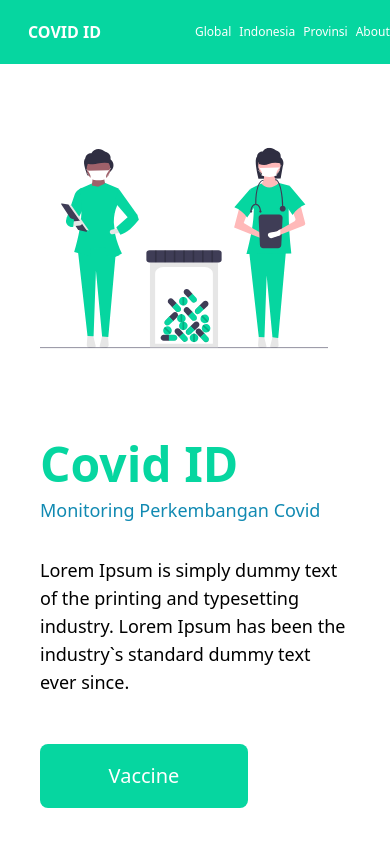
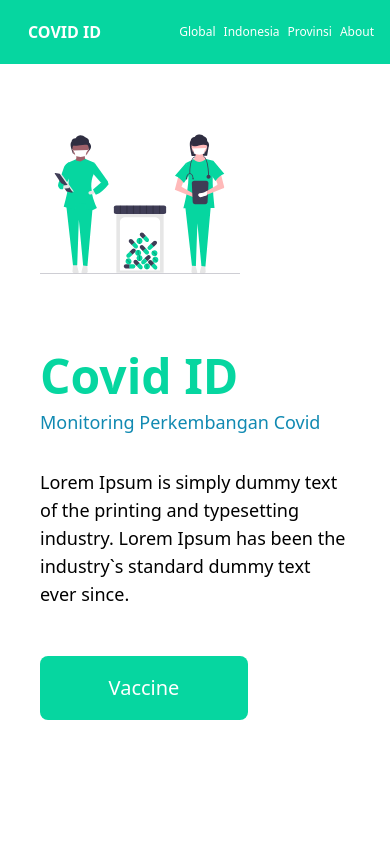
Before and after one commit to stealergood/covid-web, a React (Vite) app: page / in a window 390 px wide. Shown: the top 844 px of the page. Built offline with nearby package versions, Linux system fonts and the light colour scheme.

Commit message:
Modified some responsive design

```diff
--- a/src/assets/svg_jsx/heroimage.jsx
+++ b/src/assets/svg_jsx/heroimage.jsx
@@ -1,8 +1,8 @@
 // import * as React from "react";
 const HeroImage = (props) => (
   <svg
-    width={300}
-    height={300}
+    width={200}
+    height={200}
     viewBox="0 0 600 418"
     fill="none"
     xmlns="http://www.w3.org/2000/svg"
--- a/src/component/header.jsx
+++ b/src/component/header.jsx
@@ -6,7 +6,7 @@ export default function Header() {
         <div className="w-1/2 h-full flex items-center">
             <h1 className="lg:mx-20 mx-7 font-semibold md:text-2xl lg:text-3xl text-white">COVID ID</h1>
         </div>
-        <div className="w-1/2 h-full flex md:justify-center lg:justify-center items-center md:gap-8 gap-2 text-white md:text-lg lg:text-xl text-xs">
+        <div className="w-1/2 h-full mr-4 flex md:justify-center lg:justify-center items-center md:gap-8 gap-2 text-white md:text-lg lg:text-xl text-xs">
             <a href="#">Global</a>
             <a href="#">Indonesia</a>
             <a href="#">Provinsi</a>
--- a/src/component/hero.jsx
+++ b/src/component/hero.jsx
@@ -13,7 +13,7 @@ export default function Hero() {
         <button className="w-52 h-16 lg:w-52 lg:h-16 mt-12 bg-primary-green hover:bg-emerald-500 rounded-lg text-white text-xl">Vaccine</button>
       </div>
       <div className="w-full lg:w-1/2 md:h-fit lg:mt-6 flex flex-wrap">
-        <HeroImage className="w-72 h-72 md:w-[450px] md:h-[450px] lg:w-[500px] lg:h-[400px]"/>
+        <HeroImage className=" max-w-full md:w-[450px] md:h-[450px] lg:w-[500px] lg:h-[400px]"/>
       </div>
     </div>
   )
```
